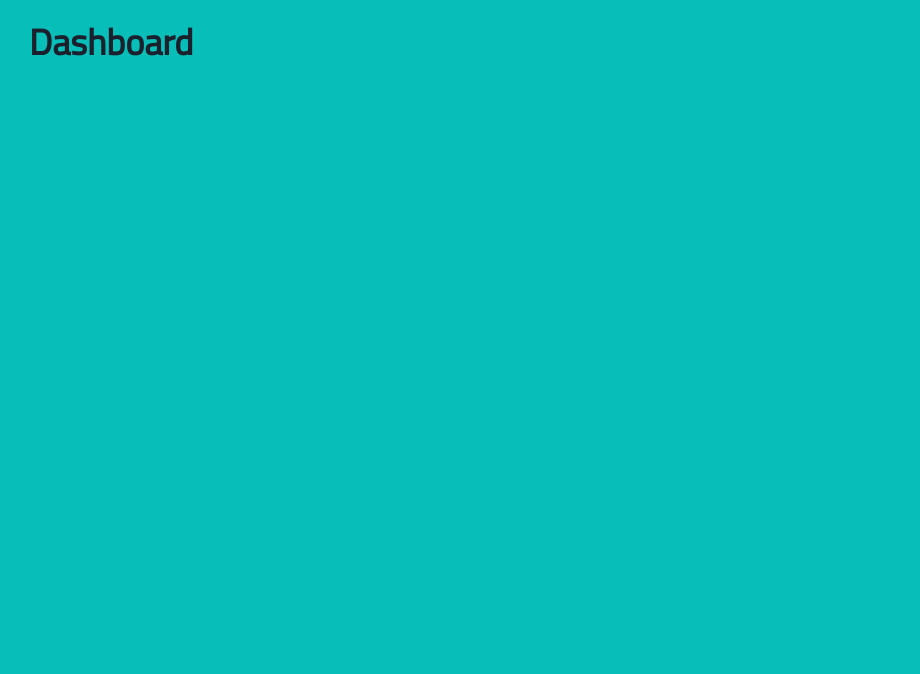
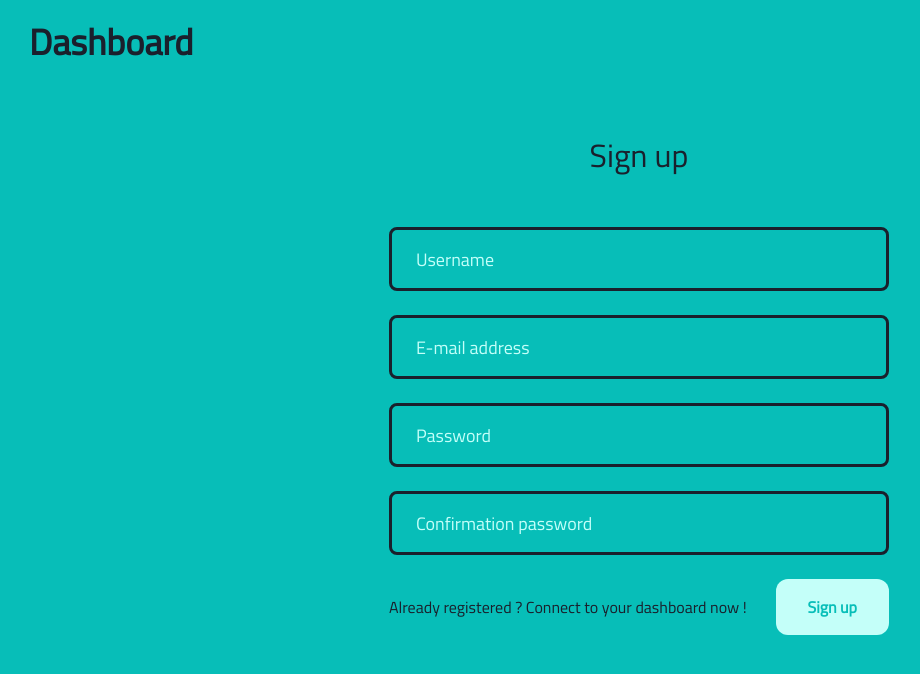
Before and after one commit to pr0m3th3usEx/AIO, a React (Create React App) app in the folder dash_front/: page /auth/register in a window 1280 px wide. Shown: the top 674 px of the page, without its empty margins (1-921 px from the left). Built offline with nearby package versions, Linux system fonts and the light colour scheme.

Commit message:
feat: styled component + login & register page

```diff
--- a/dash_front/src/index.tsx
+++ b/dash_front/src/index.tsx
@@ -2,7 +2,7 @@ import React from 'react';
 import ReactDOM from 'react-dom';
 import { ChakraProvider } from '@chakra-ui/react';
 import App from 'app/App';
-import { theme } from 'utils/theme';
+import theme from 'utils/theme';
 import '@fontsource/titillium-web';
 
 ReactDOM.render(
--- a/dash_front/src/pages/auth/Layout.tsx
+++ b/dash_front/src/pages/auth/Layout.tsx
@@ -6,7 +6,7 @@ const Layout = ({
   children: JSX.Element[] | JSX.Element;
 }): JSX.Element => {
   return (
-    <Box w="100%" h="100vh" bg="tiffany" overflowX="hidden" px="30px" py="20px">
+    <Box bg="tiffany" px="30px" py="20px" minH="100vh">
       <Heading>
         <Text>Dashboard</Text>
       </Heading>
--- a/dash_front/src/pages/auth/Login.tsx
+++ b/dash_front/src/pages/auth/Login.tsx
@@ -1,9 +1,34 @@
-import { Box } from '@chakra-ui/layout';
+import { Box, Text, VStack, HStack } from '@chakra-ui/layout';
+import { Button, Input } from '@chakra-ui/react';
+import { Center } from '@chakra-ui/react';
 import { FC } from 'react';
+import { Link } from 'react-router-dom';
 
 const Login: FC = (): JSX.Element => {
-  console.log('LOGIN');
-  return <Box></Box>;
+  return (
+    <Center minH="80vh" overflowX="hidden">
+      <VStack spacing="48px" w="500px">
+        <Text as="h1" fontSize="32px">
+          Log in
+        </Text>
+
+        <VStack spacing="24px" w="100%">
+          <Input placeholder="E-mail address" type="email" />
+          <Input placeholder="Password" type="password" />
+          <HStack justifyContent="space-between" width="100%">
+            <Link to="/auth/register">
+              <Box>
+                <Text _hover={{ fontDecoration: 'underline' }}>
+                  Not registered ? Create an account now !
+                </Text>
+              </Box>
+            </Link>
+            <Button fontWeight="bold">Log in</Button>
+          </HStack>
+        </VStack>
+      </VStack>
+    </Center>
+  );
 };
 
 export default Login;
--- a/dash_front/src/pages/auth/Register.tsx
+++ b/dash_front/src/pages/auth/Register.tsx
@@ -1,6 +1,35 @@
-import { Box } from '@chakra-ui/layout';
+import { Box, Center, HStack, Text, VStack } from '@chakra-ui/layout';
+import { Input, Button } from '@chakra-ui/react';
 import { FC } from 'react';
+import { Link } from 'react-router-dom';
 
-const Register: FC = (): JSX.Element => <Box></Box>;
+const Register: FC = (): JSX.Element => {
+  return (
+    <Center minH="80vh" overflowX="hidden">
+      <VStack spacing="48px" w="500px">
+        <Text as="h1" fontSize="32px">
+          Sign up
+        </Text>
+
+        <VStack spacing="24px" w="100%">
+          <Input placeholder="Username" type="text" />
+          <Input placeholder="E-mail address" type="email" />
+          <Input placeholder="Password" type="password" />
+          <Input placeholder="Confirmation password" type="password" />
+          <HStack justifyContent="space-between" width="100%">
+            <Box>
+              <Link to="/auth/login">
+                <Text _hover={{ fontDecoration: 'underline' }}>
+                  Already registered ? Connect to your dashboard now !
+                </Text>
+              </Link>
+            </Box>
+            <Button fontWeight="bold">Sign up</Button>
+          </HStack>
+        </VStack>
+      </VStack>
+    </Center>
+  );
+};
 
 export default Register;
--- a/dash_front/src/utils/theme.ts
+++ /dev/null
@@ -1,21 +0,0 @@
-import { extendTheme } from '@chakra-ui/react';
-
-export const theme = extendTheme({
-  colors: {
-    tiffany: '#07BEB8',
-    turquoise: {
-      default: '#3DCCC7',
-      light: '#68D8D6',
-    },
-    blizzard: '#9CEAEF',
-    celeste: '#C4FFF9',
-    gray: {
-      default: '#cccccc',
-      light: '#f0f0f0',
-    },
-  },
-  fonts: {
-    heading: 'Titillium Web',
-    body: 'Titillium Web',
-  },
-});
--- /dev/null
+++ b/dash_front/src/utils/theme/components/button.ts
@@ -0,0 +1,72 @@
+const Button = {
+  baseStyle: {
+    outline: 'none !important',
+    borderRadius: '12px',
+    fontWeight: 500,
+    fontSize: '16px',
+    lineHeight: '24px',
+    color: '#FFFFFF',
+    _hover: {
+      opacity: '80%',
+    },
+    _focus: {
+      // border: '0px solid rgba(0, 0, 0, 0)',
+      boxShadow: `0px 0px 0px 2px #FFFFFF`,
+    },
+  },
+  sizes: {
+    md: {
+      padding: '16px 32px',
+      height: '56px',
+    },
+    sm: {
+      padding: '8px 16px',
+      height: '44px',
+      fontSize: '12px',
+    },
+  },
+  variants: {
+    primary: {
+      background: '#C4FFF9',
+      color: '#07BEB8',
+    },
+    outlined: {
+      border: '1px solid #303030',
+      color: '#303030',
+      _hover: {
+        opacity: '100%',
+        background: '#F2F2F2',
+      },
+    },
+    arrow: {
+      background: '#FBD462',
+      color: '#303030',
+    },
+    disabled: {
+      background: 'grey.100',
+      color: 'grey.700',
+    },
+    select: {
+      fontSize: '14px',
+      color: 'grey.500',
+      border: '1px solid #D3D3D3',
+      bg: 'white',
+      borderRadius: '8px',
+      px: '56px !important',
+    },
+    selected: {
+      fontSize: '14px',
+      color: 'grey.700',
+      bg: 'yellow.500',
+      border: '1px solid #FBD462',
+      borderRadius: '8px',
+      px: '56px !important',
+    },
+  },
+  defaultProps: {
+    size: 'md',
+    variant: 'primary',
+  },
+};
+
+export default Button;
--- /dev/null
+++ b/dash_front/src/utils/theme/components/input.ts
@@ -0,0 +1,46 @@
+const Input = {
+  baseStyle: {
+    field: {
+      default: {
+        background: 'transparent',
+      },
+      _hover: {
+        border: '3px solid #FFFFFF',
+      },
+      _focus: {
+        border: `3px solid #FFFFFF !important`,
+        boxShadow: `0px 0px 4px 0px rgba(180, 140, 49, 0.32)`,
+        background: '#C4FFF9 !important',
+        color: '#000',
+      },
+    },
+  },
+  sizes: {
+    md: {
+      field: {
+        borderRadius: '12px',
+        px: '24px',
+        height: '64px',
+        fontSize: '18px',
+      },
+    },
+  },
+  variants: {
+    primary: {
+      field: {
+        border: '3px solid !important',
+        borderRadius: '8px',
+        background: 'transparent',
+        _placeholder: {
+          color: '#C4FFF9',
+        },
+      },
+    },
+  },
+  defaultProps: {
+    size: 'md',
+    variant: 'primary',
+  },
+};
+
+export default Input;
--- /dev/null
+++ b/dash_front/src/utils/theme/index.ts
@@ -0,0 +1,39 @@
+import { extendTheme } from '@chakra-ui/react';
+import { createBreakpoints } from '@chakra-ui/theme-tools';
+import Input from './components/input';
+import Button from './components/button';
+
+const breakpoints = createBreakpoints({
+  sm: '576px',
+  md: '768px',
+  lg: '1024px',
+  xl: '1280px',
+  '2xl': '1440px',
+});
+
+const theme = extendTheme({
+  colors: {
+    tiffany: '#07BEB8',
+    turquoise: {
+      default: '#3DCCC7',
+      light: '#68D8D6',
+    },
+    blizzard: '#9CEAEF',
+    celeste: '#C4FFF9',
+    gray: {
+      default: '#cccccc',
+      light: '#f0f0f0',
+    },
+  },
+  fonts: {
+    heading: 'Titillium Web',
+    body: 'Titillium Web',
+  },
+  breakpoints,
+  components: {
+    Input,
+    Button,
+  },
+});
+
+export default theme;
```
